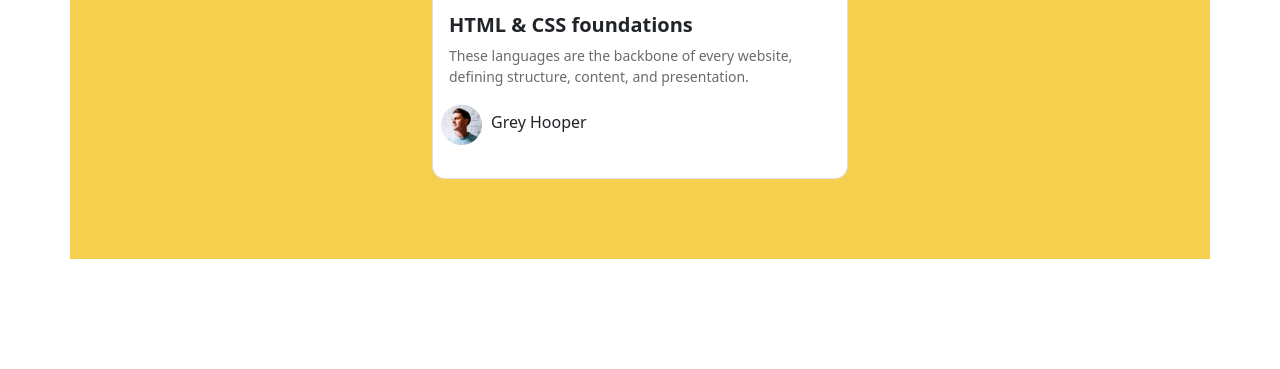
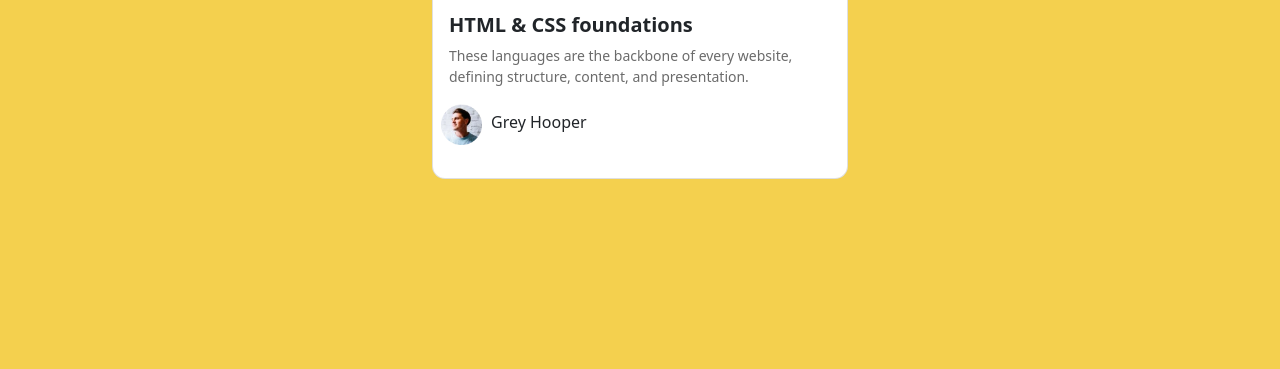
Before and after one commit to aron2005-web/blog-preview-landing-page-2, a plain HTML site: page index.html in a window 1280 px wide. Shown: the part 431-800 px from the top of the page. Drawn offline with nearby package versions, Linux system fonts and the light colour scheme.

```diff
--- a/index.css
+++ b/index.css
@@ -1,5 +1,5 @@
 body{
-
+    background-color: hsl(47, 88%, 63%);;
 
 }
 .container{
```
